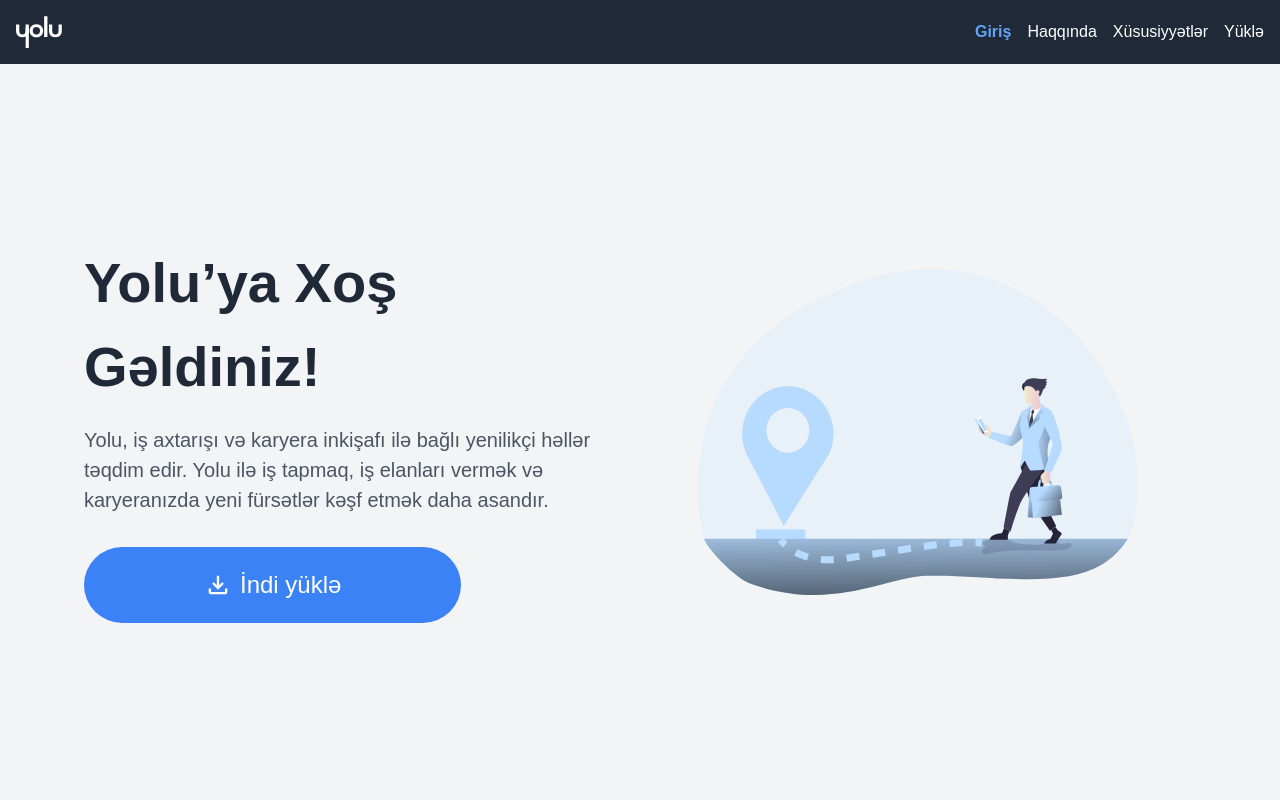
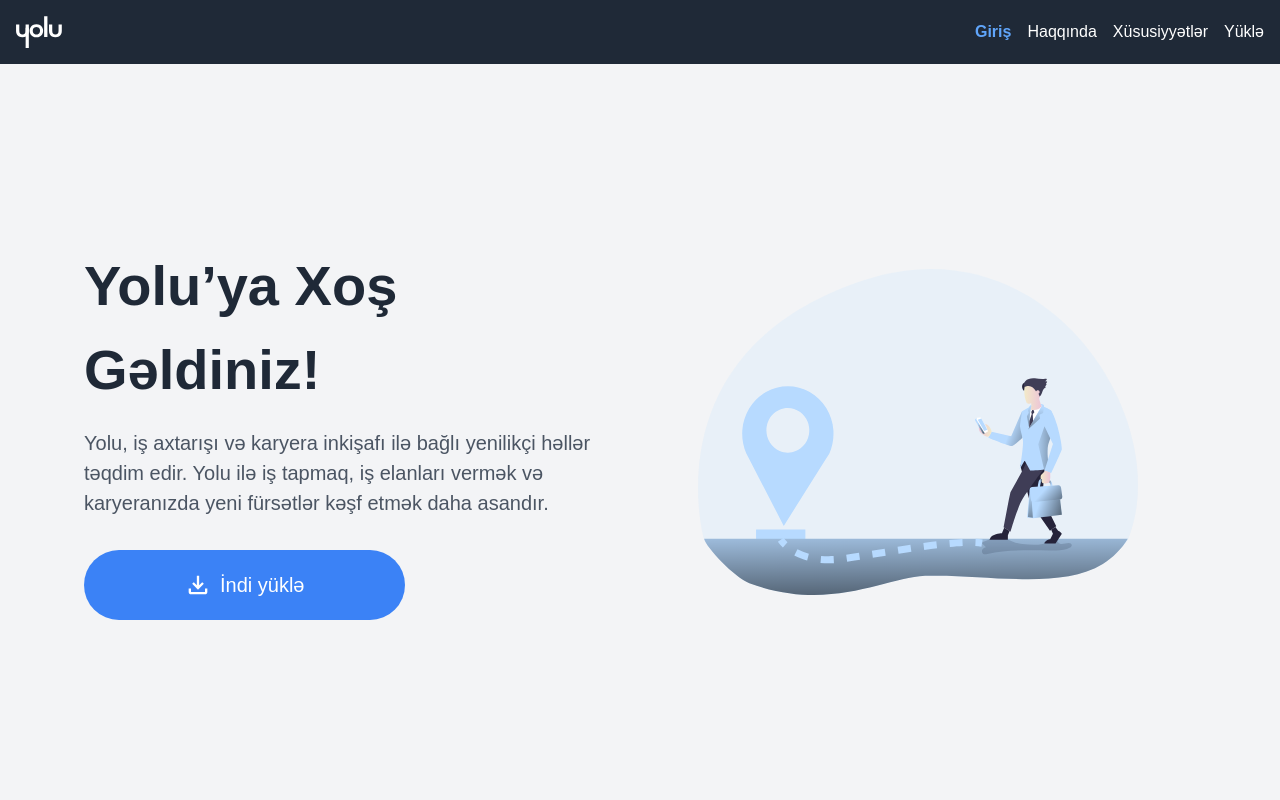
Before and after one commit to hazratAZE/yolu.app, a Next.js app: page / in a window 1280 px wide. Shown: the top 800 px of the page. Built offline with nearby package versions, Linux system fonts and the light colour scheme.

Commit message:
Button desing chaged in css

```diff
--- a/src/app/globals.css
+++ b/src/app/globals.css
@@ -41,8 +41,8 @@ p {
   font-size: 1.25rem; /* Mobilde açıklama metnini küçült */
 }
 .downloadButton {
-  padding: 20px 120px; /* Mobilde buton boyutunu küçült */
-  font-size: 1.5rem; /* Mobilde buton metni boyutu */
+  padding: 20px 100px; /* Mobilde buton boyutunu küçült */
+  font-size: 1.25rem; /* Mobilde buton metni boyutu */
 }
 /* Mobil cihazlar için düzen */
 @media (max-width: 768px) {
```
